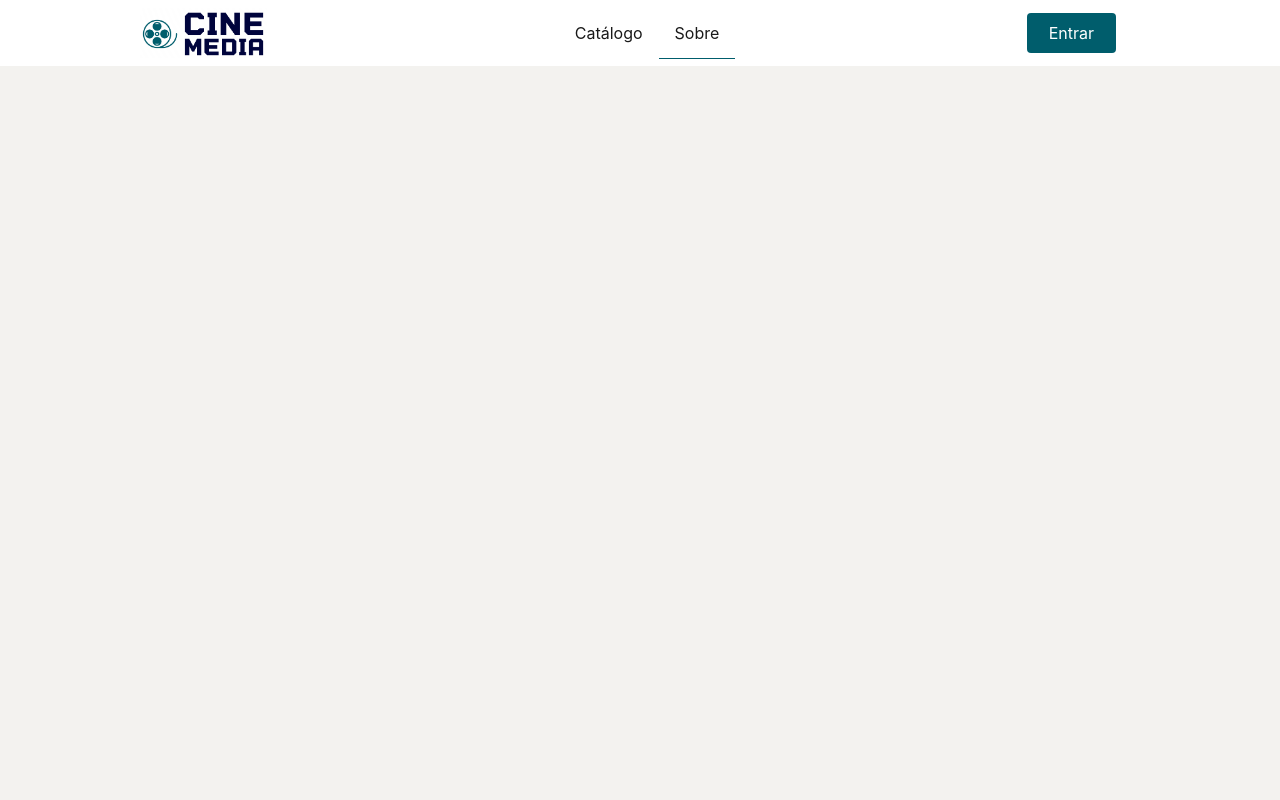
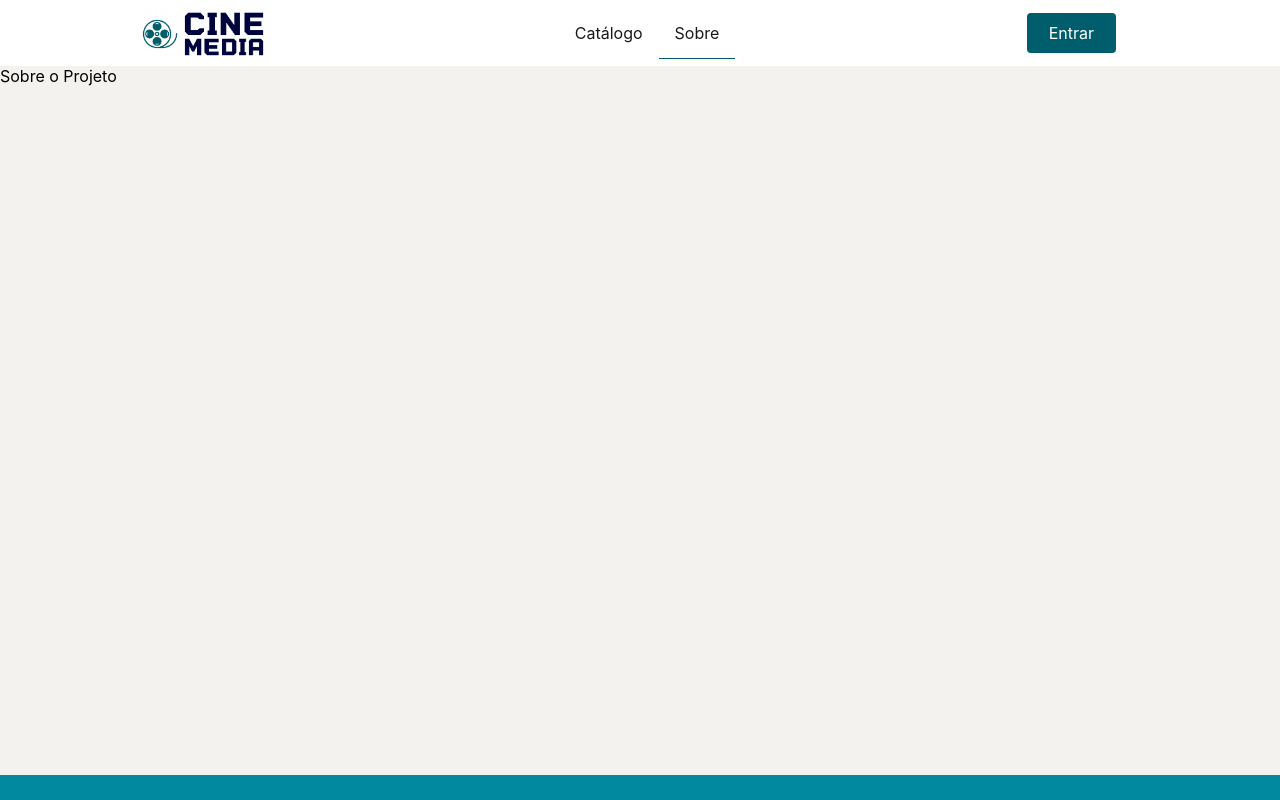
Before and after one commit to BernardoDomingues/projeto2_front, a React (Create React App) app: page /sobre in a window 1280 px wide. Built offline with nearby package versions, Linux system fonts and the light colour scheme.

Commit message:
adiciona Footer ao projeto

```diff
--- /dev/null
+++ b/src/Components/BasePage/Footer.js
@@ -0,0 +1,11 @@
+import styled from "styled-components";
+import colors from "../../helpers/colors";
+
+export const Footer = styled.div`
+  position: fixed;
+  bottom: 0;
+  left: 0;
+  width: 100%;
+  height: 25px;
+  background-color: ${colors.secondaryGreen};
+`;
--- a/src/Components/BasePage/index.js
+++ b/src/Components/BasePage/index.js
@@ -1,3 +1,13 @@
-import TopMenu from './TopMenu';
+import React from "react";
+import TopMenu from "./TopMenu";
+import { Footer } from "./Footer";
 
-export default TopMenu;
+const BasePage = ({ children }) => (
+  <>
+    <TopMenu />
+    {children}
+    <Footer />
+  </>
+);
+
+export default BasePage;
--- a/src/containers/About/About.js
+++ b/src/containers/About/About.js
@@ -1,8 +1,12 @@
 import React from "react";
-import BasePage from '../../Components/BasePage';
+import BasePage from "../../Components/BasePage";
 
 const About = () => {
-  return <><BasePage /></>;
+  return (
+    <>
+      <BasePage>Sobre o Projeto</BasePage>
+    </>
+  );
 };
 
 export default About;
--- a/src/containers/Home/Home.js
+++ b/src/containers/Home/Home.js
@@ -1,8 +1,12 @@
 import React from "react";
-import BasePage from '../../Components/BasePage';
+import BasePage from "../../Components/BasePage";
 
 const Home = () => {
-  return <><BasePage />Teste</>;
+  return (
+    <>
+      <BasePage>Pagina Inicial</BasePage>
+    </>
+  );
 };
 
 export default Home;
--- a/src/containers/Singin/Singin.js
+++ b/src/containers/Singin/Singin.js
@@ -1,9 +1,7 @@
-import React from 'react'
+import React from "react";
 
-export default function Singin() {
-  return (
-    <div>
-      Teste
-    </div>
-  )
-}
+const Singin = () => {
+  return <div>Página Entrar</div>;
+};
+
+export default Singin;
```
